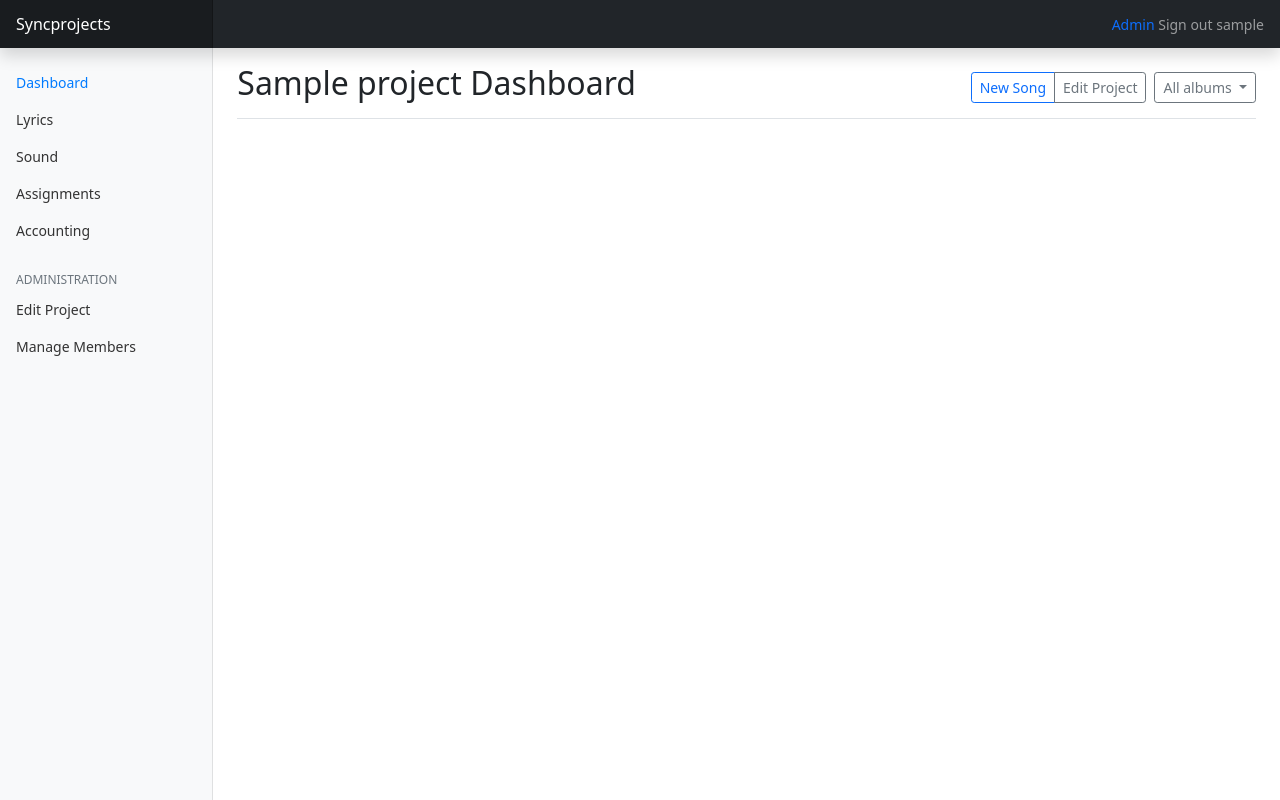
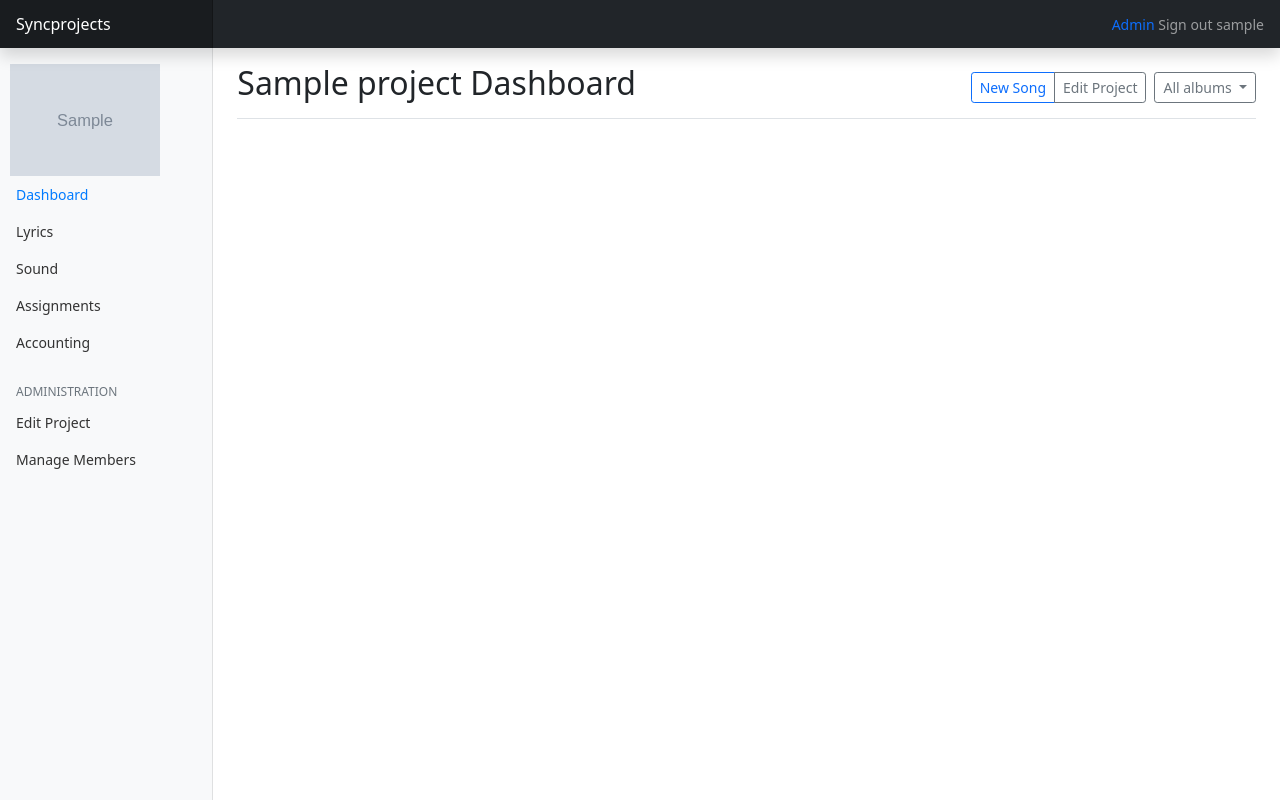
Before and after one commit to k3an3/syncprojects-web, a Django app: page /projects/1/ in a window 1280 px wide. Run offline with Django 3.2, Linux system fonts and the light colour scheme; a user stored in the database is signed in; tables that the repository leaves empty hold one stand-in row (values such as "Sample post"); grey boxes marked "Sample" are stand-in pictures.

Commit message:
Add the pretty pictures

```diff
--- a/core/static/core/base.css
+++ b/core/static/core/base.css
@@ -98,3 +98,7 @@ body {
     border-color: transparent;
     box-shadow: 0 0 0 3px rgba(255, 255, 255, .25);
 }
+
+.crop {
+    object-fit: cover;
+}
--- a/core/templates/core/base.html
+++ b/core/templates/core/base.html
@@ -48,6 +48,8 @@
 
     <!-- Custom styles for this template -->
     <link href="{% static 'core/base.css' %}" rel="stylesheet">
+    {% block head %}
+    {% endblock %}
 </head>
 <body>
 
--- a/core/templates/core/project_detail.html
+++ b/core/templates/core/project_detail.html
@@ -17,6 +17,12 @@
 {% endblock %}
 
 {% block sidebar %}
+    {% if project.image %}
+        <div class="nav flex-column">
+            <img src="{{ project.image.url }}" width="75%"
+                 style="padding-left: 10px; object-fit: cover; object-position: center">
+        </div>
+    {% endif %}
     <ul class="nav flex-column">
         <li class="nav-item">
             <a class="nav-link active" aria-current="page" href="#">
```
Also changed, not shown: core/templates/core/project_list.html (+5 -2 lines).
